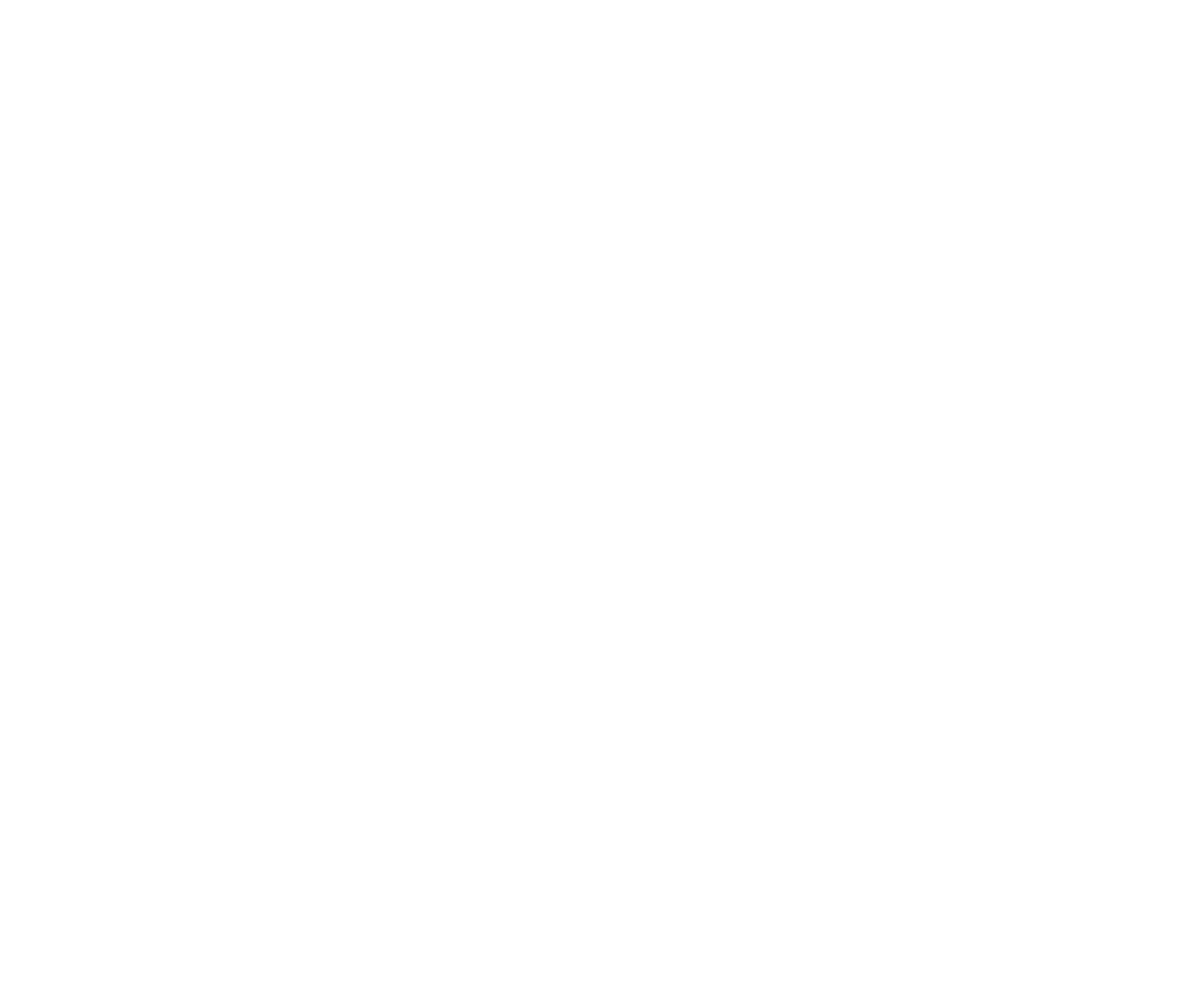
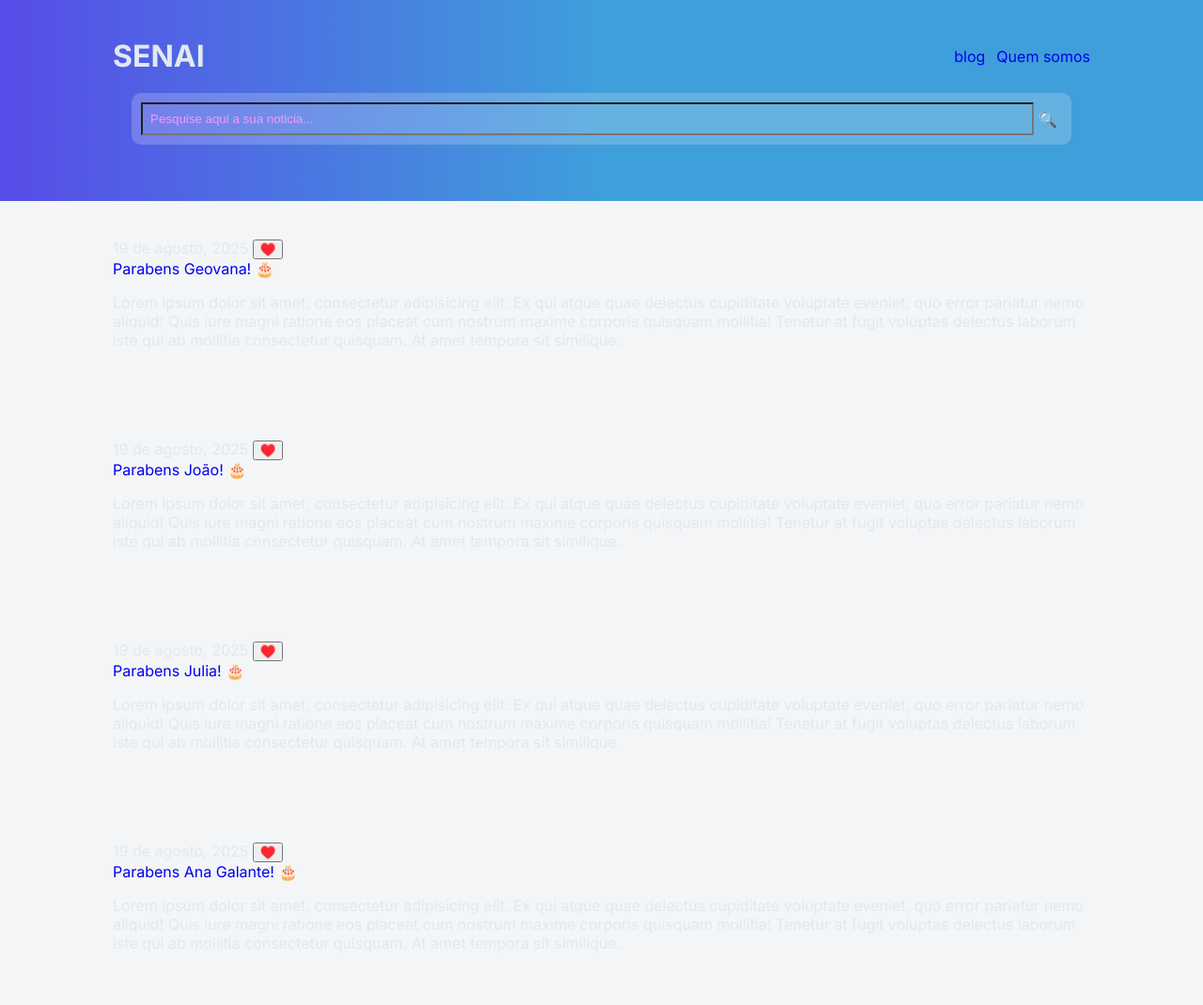
Before and after one commit to JoaoPrimo7/blog, a plain HTML site: page index.html in a window 1280 px wide. Shown: the whole page at 94% size. Before the commit the page ends 800 px from the top, so only its background shows below. Drawn offline with Linux system fonts and the light colour scheme.

Commit message:
atividade, estilizando e criando projeto

```diff
--- a/index.html
+++ b/index.html
@@ -4,8 +4,82 @@
     <meta charset="UTF-8">
     <meta name="viewport" content="width=device-width, initial-scale=1.0">
     <title>Blog SENAI</title>
+    <link rel="stylesheet" href="style.css">
+    <link rel="preconnect" href="https://fonts.googleapis.com">
+<link rel="preconnect" href="https://fonts.gstatic.com" crossorigin>
+<link href="https://fonts.googleapis.com/css2?family=Inter:ital,opsz,wght@0,14..32,100..900;1,14..32,100..900&display=swap" rel="stylesheet">
 </head>
 <body>
-
+    <header>
+        <div class="header-content">
+        <h1>SENAI</h1>
+        <nav>
+            <ul>
+                <li><a href="#">blog</a></li>
+                <li><a href="#">Quem somos</a></li>
+            </ul>
+        </nav>
+    </div>
+        <div class="search-bar">
+            <input type="text" placeholder="Pesquise aqui a sua noticia...">
+            <span class="search-icon">🔍</span>
+        </div>
+    </header>
+    <main>
+        <section class="articles">
+            <article class="articles-card">
+                <div class="article-header">
+                    <span class="date">19 de agosto, 2025</span>
+                    <button class="likebutton">♥️</button>
+                </div>
+                <a href="noticias.html">
+                <h2.article-title">Parabens Geovana! 🎂</h2>
+            </a>
+            <p class="article-content">Lorem ipsum dolor sit amet, consectetur adipisicing elit. Ex qui atque quae delectus cupiditate voluptate eveniet, quo error pariatur nemo aliquid! Quis iure magni ratione eos placeat cum nostrum maxime corporis quisquam mollitia! Tenetur at fugit voluptas delectus laborum iste qui ab mollitia consectetur quisquam. At amet tempora sit similique.</p>
+            </article>
+        </section>
+    </main>
+    <main>
+        <section class="articles">
+            <article class="articles-card">
+                <div class="article-header">
+                    <span class="date">19 de agosto, 2025</span>
+                    <button class="likebutton">♥️</button>
+                </div>
+                <a href="noticias.html">
+                <h2.article-title">Parabens João! 🎂</h2>
+            </a>
+            <p class="article-content">Lorem ipsum dolor sit amet, consectetur adipisicing elit. Ex qui atque quae delectus cupiditate voluptate eveniet, quo error pariatur nemo aliquid! Quis iure magni ratione eos placeat cum nostrum maxime corporis quisquam mollitia! Tenetur at fugit voluptas delectus laborum iste qui ab mollitia consectetur quisquam. At amet tempora sit similique.</p>
+            </article>
+        </section>
+    </main>
+    <main>
+        <section class="articles">
+            <article class="articles-card">
+                <div class="article-header">
+                    <span class="date">19 de agosto, 2025</span>
+                    <button class="likebutton">♥️</button>
+                </div>
+                <a href="noticias.html">
+                <h2.article-title">Parabens Julia! 🎂</h2>
+            </a>
+            <p class="article-content">Lorem ipsum dolor sit amet, consectetur adipisicing elit. Ex qui atque quae delectus cupiditate voluptate eveniet, quo error pariatur nemo aliquid! Quis iure magni ratione eos placeat cum nostrum maxime corporis quisquam mollitia! Tenetur at fugit voluptas delectus laborum iste qui ab mollitia consectetur quisquam. At amet tempora sit similique.</p>
+            </article>
+        </section>
+    </main>
+    <main>
+        <section class="articles">
+            <article class="articles-card">
+                <div class="article-header">
+                    <span class="date">19 de agosto, 2025</span>
+                    <button class="likebutton">♥️</button>
+                </div>
+                <a href="noticias.html">
+                <h2.article-title">Parabens Ana Galante! 🎂</h2>
+            </a>
+            <p class="article-content">Lorem ipsum dolor sit amet, consectetur adipisicing elit. Ex qui atque quae delectus cupiditate voluptate eveniet, quo error pariatur nemo aliquid! Quis iure magni ratione eos placeat cum nostrum maxime corporis quisquam mollitia! Tenetur at fugit voluptas delectus laborum iste qui ab mollitia consectetur quisquam. At amet tempora sit similique.</p>
+            </article>
+        </section>
+    </main>
 </body>
 </html>
--- a/style.css
+++ b/style.css
@@ -0,0 +1,78 @@
+/* O que essa paradinha faz mexmo? */
+* {
+    border: border-box;
+}
+
+body{
+    background-color: #f3f5f7;
+    color: #e2e8f0;
+    font-family: "Inter", sans-serif;
+    margin: 0;
+    padding: 0;
+}
+
+a{
+    text-decoration: none;
+}
+
+ul{
+    list-style: none;
+    padding: 0;
+    margin: 0;
+}
+
+header{
+    background: linear-gradient(90deg,rgba(87, 76, 232, 1) 0%, rgba(63, 159, 219, 1) 50%);
+    padding: 40px 120px;
+}
+
+.header-content{
+    display: flex;
+    justify-content: space-between;
+    align-items: center;
+}
+
+h1{
+    font-style: 2em;
+    margin: 0;
+}
+
+header nav ul{
+    display: flex;
+    gap: 12px
+}
+.search-bar{
+    display: flex;
+    align-items: center;
+    margin: 20px;
+    padding: 10px;
+    border-radius: 10px;
+    background-color: rgba(255,255,255,0.2);
+    background-color: blur(10px);
+    color: #0a111e;
+}
+
+.search-bar input{
+    background-color: transparent;
+    border; none;
+    width: 95%;
+    color: white;
+    padding: 8px;
+}
+
+.search-bar input::placeholder{
+    color: rgb(246, 152, 255);
+}
+
+
+.search-bar .search-icon{
+    color: #a0aec0;
+    padding: 5px;
+}
+
+.articles{
+    display: flex;
+    padding: 40px 120px;
+    gap: 40px;
+    flex-wrap: wrap;
+}
```
